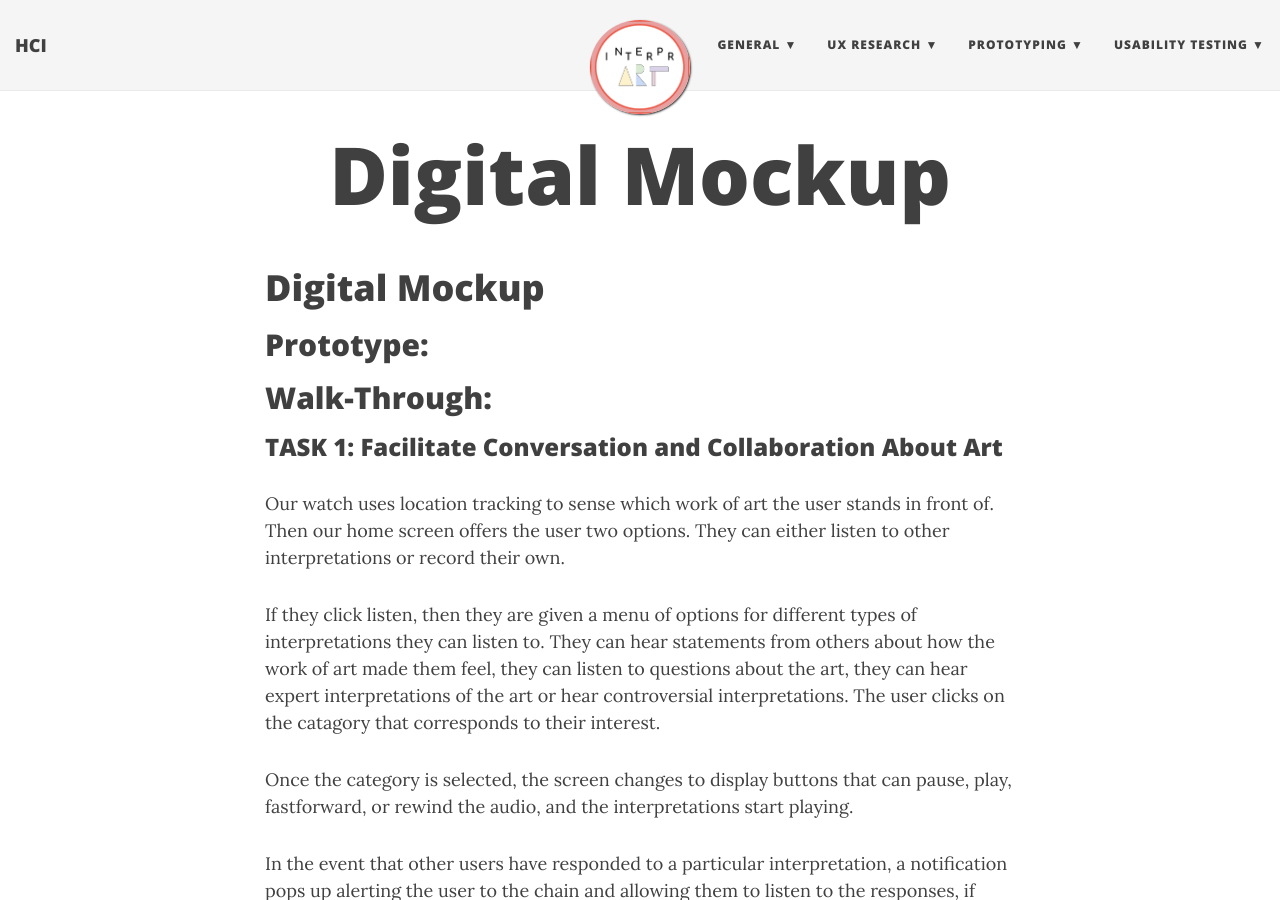
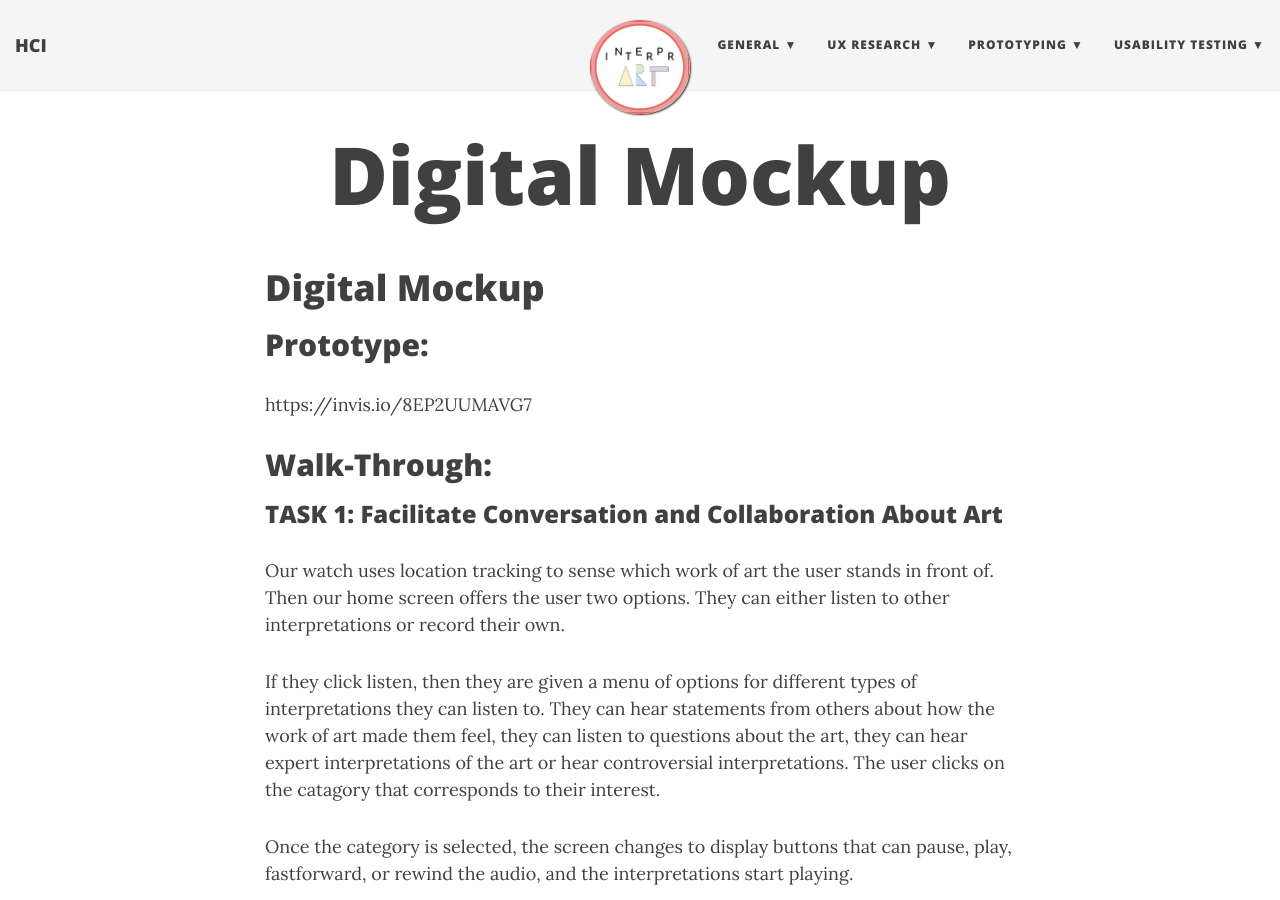
Before and after one commit to mc-mejia/HCIGroupProject, a Jekyll site: the page built from digitalmockup.md, in a window 1280 px wide and 900 px high. Built offline with Jekyll 4.4.1, drawn with Linux system fonts in a browser that asks for light colours; nearby versions of some CDN libraries; our own code applies the rules of GitHub Pages for plain Markdown files; some of the changed lines change nothing that is shown.

Commit message:
Update digitalmockup.md

```diff
--- a/digitalmockup.md
+++ b/digitalmockup.md
@@ -2,6 +2,7 @@
 
 ## Prototype:
 
+https://invis.io/8EP2UUMAVG7
 
 
 ## Walk-Through:
```
